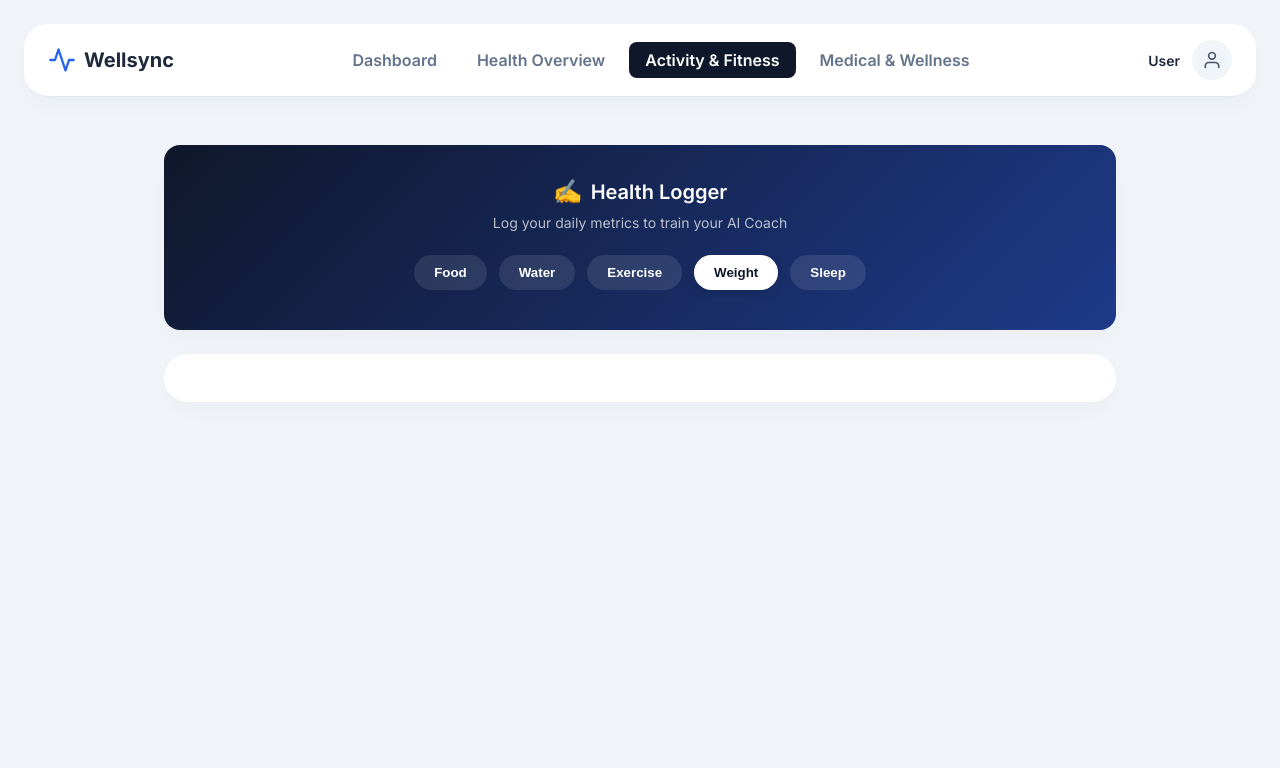
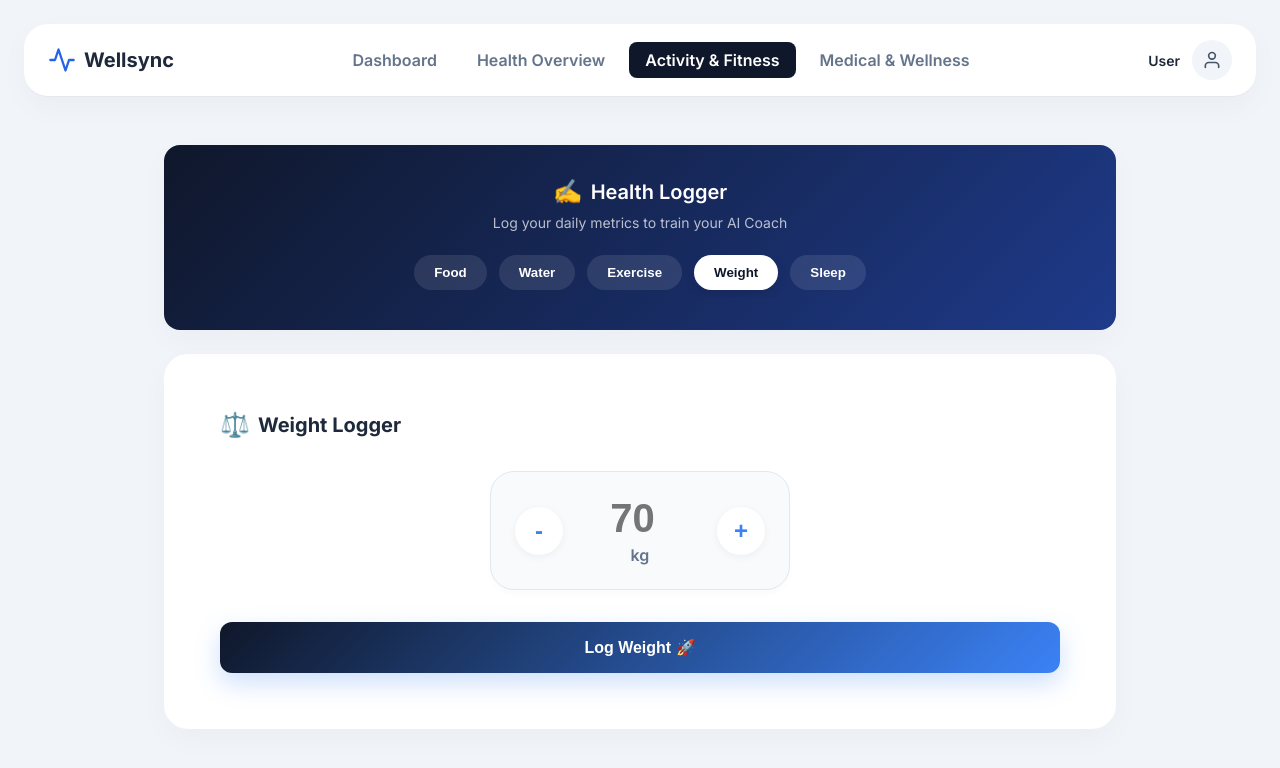
Before and after one commit to Agni-Squad/health-coach, a Next.js app: page /log in a window 1280 px wide. Both pictures are taken after a click on the button "Weight". Shown: the top 768 px of the page. Built offline with nearby package versions, Linux system fonts and the light colour scheme.

Commit message:
feat: implement premium UI for weight and sleep loggers

```diff
--- a/src/app/log/page.tsx
+++ b/src/app/log/page.tsx
@@ -316,6 +316,90 @@ export default function LogActivity() {
           </div>
         )}
 
+        {activeTab === 'weight' && (
+          <div style={{ padding: '32px', display: 'flex', flexDirection: 'column', alignItems: 'center' }}>
+            <div style={{ display: 'flex', alignItems: 'center', gap: '8px', marginBottom: '32px', color: '#1E293B', width: '100%' }}>
+              <span style={{ fontSize: '24px' }}>⚖️</span>
+              <span style={{ fontSize: '20px', fontWeight: 700 }}>Weight Logger</span>
+            </div>
+
+            <div style={{ width: '100%', maxWidth: '300px', display: 'flex', alignItems: 'center', justifyContent: 'space-between', background: '#F8FAFC', padding: '24px', borderRadius: '24px', border: '1px solid #E2E8F0', boxShadow: '0 4px 6px rgba(0,0,0,0.02)' }}>
+              <button
+                onClick={() => setWeightKg(prev => String(Math.max(0, Number(prev || 70) - 0.5)))}
+                style={{ width: '48px', height: '48px', borderRadius: '50%', border: 'none', background: 'white', color: '#3B82F6', fontSize: '24px', fontWeight: 700, cursor: 'pointer', boxShadow: '0 2px 8px rgba(0,0,0,0.05)' }}
+              >-</button>
+
+              <div style={{ display: 'flex', flexDirection: 'column', alignItems: 'center' }}>
+                <input
+                  type="number"
+                  step="0.1"
+                  value={weightKg}
+                  onChange={e => setWeightKg(e.target.value)}
+                  style={{ width: '80px', border: 'none', outline: 'none', background: 'transparent', fontSize: '40px', fontWeight: 800, color: '#0F172A', textAlign: 'center', padding: '0' }}
+                  placeholder="70"
+                />
+                <span style={{ color: '#64748B', fontWeight: 600, marginTop: '4px' }}>kg</span>
+              </div>
+
+              <button
+                onClick={() => setWeightKg(prev => String(Number(prev || 70) + 0.5))}
+                style={{ width: '48px', height: '48px', borderRadius: '50%', border: 'none', background: 'white', color: '#3B82F6', fontSize: '24px', fontWeight: 700, cursor: 'pointer', boxShadow: '0 2px 8px rgba(0,0,0,0.05)' }}
+              >+</button>
+            </div>
+
+            <button
+              style={{ width: '100%', padding: '16px', borderRadius: '12px', background: 'linear-gradient(135deg, #0F172A 0%, #3B82F6 100%)', color: 'white', fontWeight: 700, border: 'none', cursor: 'pointer', marginTop: '32px', fontSize: '16px', boxShadow: '0 10px 25px rgba(59, 130, 246, 0.25)' }}
+              onClick={() => submitLog('weight', { weightKg: Number(weightKg) })}
+              disabled={loading || !weightKg}
+            >
+              {loading ? 'Saving...' : 'Log Weight 🚀'}
+            </button>
+          </div>
+        )}
+
+        {activeTab === 'sleep' && (
+          <div style={{ padding: '32px' }}>
+            <div style={{ display: 'flex', alignItems: 'center', gap: '8px', marginBottom: '32px', color: '#1E293B' }}>
+              <span style={{ fontSize: '24px' }}>🌙</span>
+              <span style={{ fontSize: '20px', fontWeight: 700 }}>Sleep Tracker</span>
+            </div>
+
+            <div style={{ display: 'flex', flexDirection: 'column', gap: '24px' }}>
+              <div>
+                <label style={{ display: 'block', fontSize: '14px', fontWeight: 600, color: '#475569', marginBottom: '16px', textAlign: 'center' }}>How many hours did you sleep?</label>
+
+                <div style={{ display: 'flex', justifyContent: 'center', alignItems: 'baseline', marginBottom: '16px' }}>
+                  <span style={{ fontSize: '48px', fontWeight: 800, color: '#0F172A' }}>{sleepHours || '0'}</span>
+                  <span style={{ fontSize: '16px', fontWeight: 600, color: '#64748B', marginLeft: '4px' }}>hrs</span>
+                </div>
+
+                <input
+                  type="range"
+                  min="0"
+                  max="14"
+                  step="0.5"
+                  value={sleepHours || '0'}
+                  onChange={(e) => setSleepHours(e.target.value)}
+                  style={{ width: '100%', cursor: 'pointer', accentColor: '#8B5CF6' }}
+                />
+                <div style={{ display: 'flex', justifyContent: 'space-between', fontSize: '12px', color: '#94A3B8', marginTop: '8px', fontWeight: 600 }}>
+                  <span>0</span>
+                  <span>7</span>
+                  <span>14</span>
+                </div>
+              </div>
+
+              <button
+                style={{ width: '100%', padding: '16px', borderRadius: '12px', background: 'linear-gradient(135deg, #4C1D95 0%, #8B5CF6 100%)', color: 'white', fontWeight: 700, border: 'none', cursor: 'pointer', marginTop: '16px', fontSize: '16px', boxShadow: '0 10px 25px rgba(139, 92, 246, 0.25)' }}
+                onClick={() => submitLog('sleep', { hours: Number(sleepHours) })}
+                disabled={loading || !sleepHours || sleepHours === '0'}
+              >
+                {loading ? 'Saving...' : 'Log Sleep 💤'}
+              </button>
+            </div>
+          </div>
+        )}
+
         {activeTab === 'exercise' && (
           <div style={{ padding: '32px' }}>
             <div style={{ display: 'flex', alignItems: 'center', gap: '8px', marginBottom: '24px', color: '#1E293B' }}>
```
